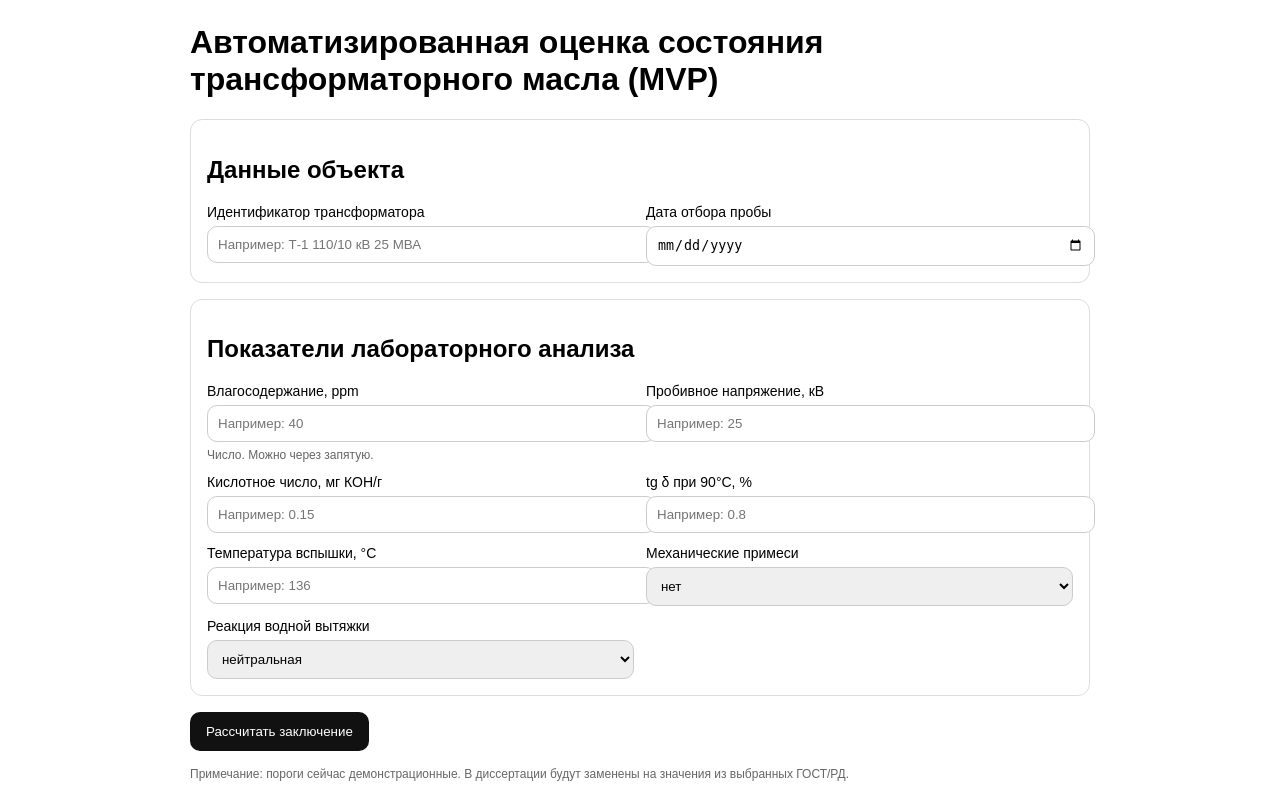
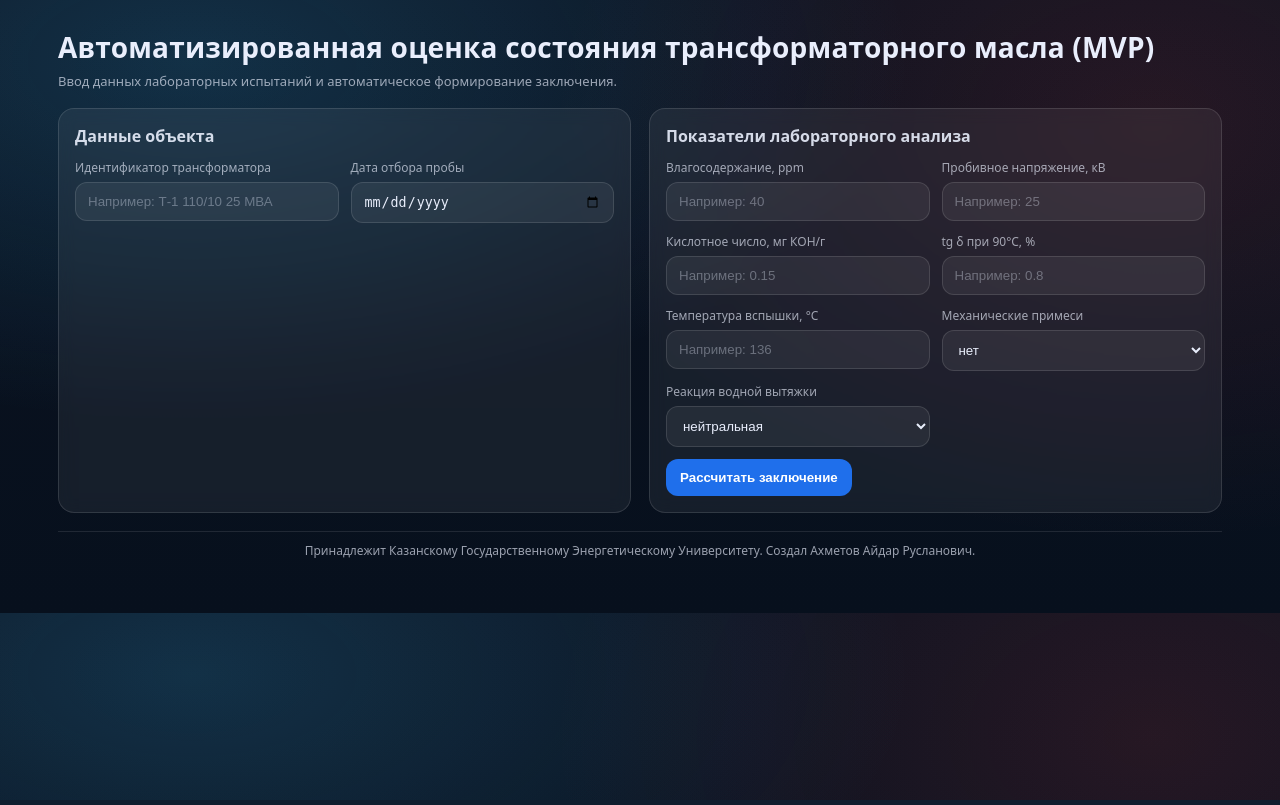
Before and after one commit to ilyashn2001-code/aidar_ahmetov, a Flask app: page / in a window 1280 px wide. Run offline with Flask 3, Linux system fonts and the light colour scheme.

Commit message:
Update index.html

```diff
--- a/templates/index.html
+++ b/templates/index.html
@@ -3,28 +3,26 @@
 <head>
   <meta charset="utf-8" />
   <meta name="viewport" content="width=device-width, initial-scale=1" />
-  <title>Оценка состояния трансформаторного масла — MVP</title>
-  <style>
-    body { font-family: Arial, sans-serif; max-width: 900px; margin: 24px auto; padding: 0 16px; }
-    .card { border: 1px solid #ddd; border-radius: 12px; padding: 16px; margin-bottom: 16px; }
-    .row { display: grid; grid-template-columns: 1fr 1fr; gap: 12px; }
-    label { display: block; font-size: 14px; margin-bottom: 6px; }
-    input, select { width: 100%; padding: 10px; border: 1px solid #ccc; border-radius: 10px; }
-    button { padding: 12px 16px; border: 0; border-radius: 10px; cursor: pointer; }
-    .btn { background: #111; color: #fff; }
-    .hint { color: #666; font-size: 12px; margin-top: 6px; }
-  </style>
+  <title>Автоматизированная оценка состояния трансформаторного масла (MVP)</title>
+  <link rel="stylesheet" href="{{ url_for('static', filename='style.css') }}">
 </head>
 <body>
-  <h1>Автоматизированная оценка состояния трансформаторного масла (MVP)</h1>
+  <div class="container">
+    <div class="header">
+      <div>
+        <h1 class="h1">Автоматизированная оценка состояния трансформаторного масла (MVP)</h1>
+        <div class="sub">Ввод данных лабораторных испытаний и автоматическое формирование заключения.</div>
+      </div>
+    </div>
 
     <form method="post" action="/evaluate">
-    <div class="card">
+      <div class="grid-2">
+        <div class="panel">
           <h2>Данные объекта</h2>
-      <div class="row">
+          <div class="form-grid">
             <div>
               <label>Идентификатор трансформатора</label>
-          <input name="transformer_id" placeholder="Например: Т-1 110/10 кВ 25 МВА" />
+              <input name="transformer_id" placeholder="Например: Т-1 110/10 25 МВА" />
             </div>
             <div>
               <label>Дата отбора пробы</label>
@@ -33,18 +31,18 @@
           </div>
         </div>
 
-    <div class="card">
+        <div class="panel">
           <h2>Показатели лабораторного анализа</h2>
-      <div class="row">
+          <div class="form-grid">
             <div>
               <label>Влагосодержание, ppm</label>
               <input name="moisture_ppm" required placeholder="Например: 40" />
-          <div class="hint">Число. Можно через запятую.</div>
             </div>
             <div>
               <label>Пробивное напряжение, кВ</label>
               <input name="bdv_kv" required placeholder="Например: 25" />
             </div>
+
             <div>
               <label>Кислотное число, мг КОН/г</label>
               <input name="acid_mgkoh_g" required placeholder="Например: 0.15" />
@@ -53,6 +51,7 @@
               <label>tg δ при 90°C, %</label>
               <input name="tgdelta_pct" required placeholder="Например: 0.8" />
             </div>
+
             <div>
               <label>Температура вспышки, °C</label>
               <input name="flash_c" required placeholder="Например: 136" />
@@ -65,6 +64,7 @@
                 <option>есть</option>
               </select>
             </div>
+
             <div>
               <label>Реакция водной вытяжки</label>
               <select name="water_extract">
@@ -74,13 +74,17 @@
               </select>
             </div>
           </div>
+
+          <div class="actions">
+            <button class="btn" type="submit">Рассчитать заключение</button>
           </div>
-
-    <button class="btn" type="submit">Рассчитать заключение</button>
+        </div>
+      </div>
     </form>
 
-  <p class="hint" style="margin-top:16px;">
-    Примечание: пороги сейчас демонстрационные. В диссертации будут заменены на значения из выбранных ГОСТ/РД.
-  </p>
+    <div class="footer">
+      Принадлежит Казанскому Государственному Энергетическому Университету. Создал Ахметов Айдар Русланович.
+    </div>
+  </div>
 </body>
 </html>
```
Lines whose indentation alone changed are shown as unchanged.
